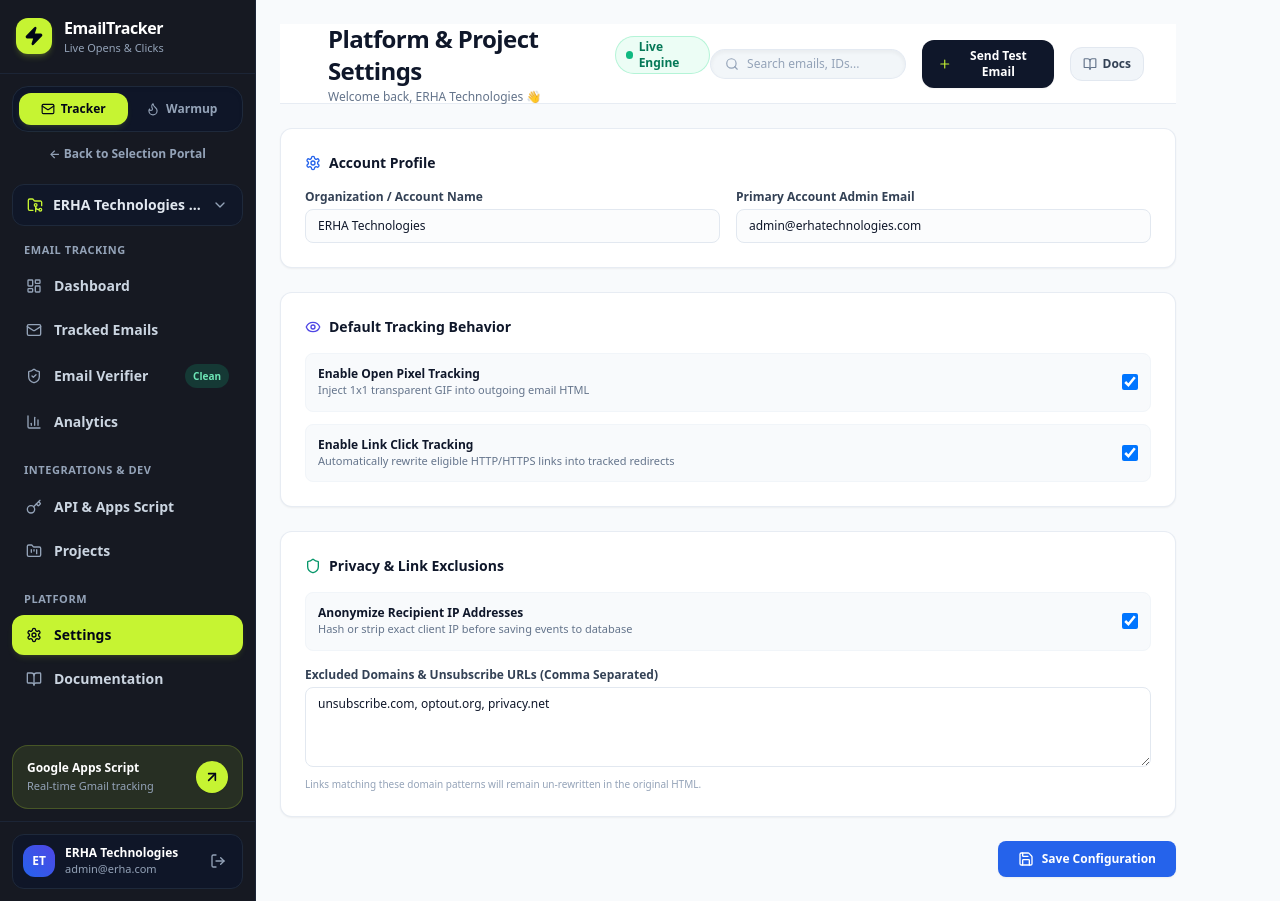
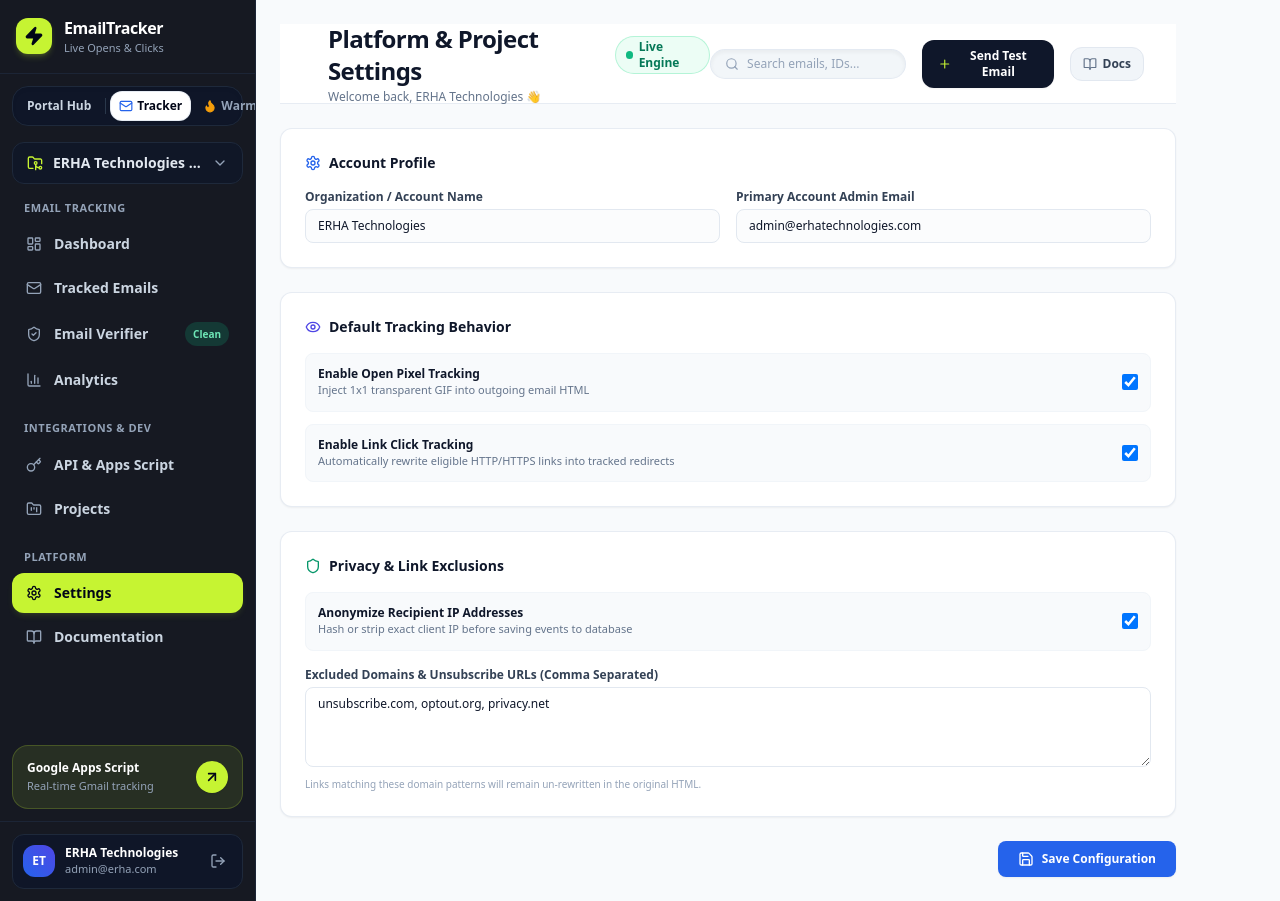
Before and after one commit to zeeshan99996/EMAIL-TRACKER-, a Next.js app: page /dashboard/settings in a window 1280 px wide. Built offline with nearby package versions, Linux system fonts and the light colour scheme.

Commit message:
feat: place screenshot-matched pill switcher (Portal Hub | Tracker | Warmup) at top of sidebar

```diff
--- a/components/sidebar.tsx
+++ b/components/sidebar.tsx
@@ -147,42 +147,48 @@ export function Sidebar({
             )}
           </div>
 
-          {/* Product Switcher Segmented Control in Sidebar */}
-          <div className="p-3 pb-1 space-y-2">
-            <div className="bg-slate-900/90 p-1.5 rounded-2xl flex items-center border border-slate-800 shadow-inner">
+          {/* Product Switcher (matches screenshot: Portal Hub | Tracker | Warmup) */}
+          <div className="p-3 pb-1">
+            <div className="bg-slate-900/95 p-1 rounded-2xl flex items-center border border-slate-800 text-xs shadow-inner">
+              <Link
+                href="/"
+                onClick={() => setMobileOpen && setMobileOpen(false)}
+                className="px-2.5 py-1.5 text-slate-300 hover:text-white rounded-xl font-semibold transition-all text-xs whitespace-nowrap shrink-0"
+                title="Return to Portal Hub"
+              >
+                Portal Hub
+              </Link>
+
+              <div className="w-[1px] h-4 bg-slate-700/80 mx-1 shrink-0" />
+
+              <div className="flex-1 flex items-center space-x-1">
                 <Link
                   href="/dashboard"
                   onClick={() => setMobileOpen && setMobileOpen(false)}
-                className={`flex-1 flex items-center justify-center py-2 px-2 rounded-xl text-xs font-bold transition-all duration-150 ${
+                  className={`flex-1 flex items-center justify-center py-1.5 px-2 rounded-xl font-bold transition-all text-xs whitespace-nowrap ${
                     !isWarmupMode
-                    ? 'bg-[#c6f432] text-slate-950 shadow-md shadow-[#c6f432]/10'
-                    : 'text-slate-400 hover:text-white hover:bg-slate-800/60'
+                      ? 'bg-white text-slate-950 shadow-sm border border-slate-200/80 font-black'
+                      : 'text-slate-400 hover:text-white'
                   }`}
                 >
-                <Mail className={`w-3.5 h-3.5 mr-1.5 ${!isWarmupMode ? 'text-slate-950' : 'text-slate-400'}`} />
+                  <Mail className={`w-3.5 h-3.5 mr-1 ${!isWarmupMode ? 'text-blue-600' : 'text-slate-400'}`} />
                   <span>Tracker</span>
                 </Link>
+
                 <Link
                   href="/dashboard/warmup"
                   onClick={() => setMobileOpen && setMobileOpen(false)}
-                className={`flex-1 flex items-center justify-center py-2 px-2 rounded-xl text-xs font-bold transition-all duration-150 ${
+                  className={`flex-1 flex items-center justify-center py-1.5 px-2 rounded-xl font-bold transition-all text-xs whitespace-nowrap ${
                     isWarmupMode
-                    ? 'bg-[#c6f432] text-slate-950 shadow-md shadow-[#c6f432]/10'
-                    : 'text-slate-400 hover:text-white hover:bg-slate-800/60'
+                      ? 'bg-white text-slate-950 shadow-sm border border-slate-200/80 font-black'
+                      : 'text-slate-400 hover:text-white'
                   }`}
                 >
-                <Flame className={`w-3.5 h-3.5 mr-1.5 ${isWarmupMode ? 'fill-current text-slate-950' : 'text-slate-400'}`} />
+                  <Flame className="w-3.5 h-3.5 mr-1 fill-amber-500 text-amber-500" />
                   <span>Warmup</span>
                 </Link>
               </div>
-
-            <Link
-              href="/"
-              onClick={() => setMobileOpen && setMobileOpen(false)}
-              className="w-full flex items-center justify-center py-1.5 px-2 text-xs font-semibold text-slate-400 hover:text-white hover:bg-slate-800/60 rounded-xl transition-colors"
-            >
-              <span>← Back to Selection Portal</span>
-            </Link>
+            </div>
           </div>
 
           {/* Project Selector (shown in tracker mode) */}
```
Lines whose indentation alone changed are shown as unchanged.
